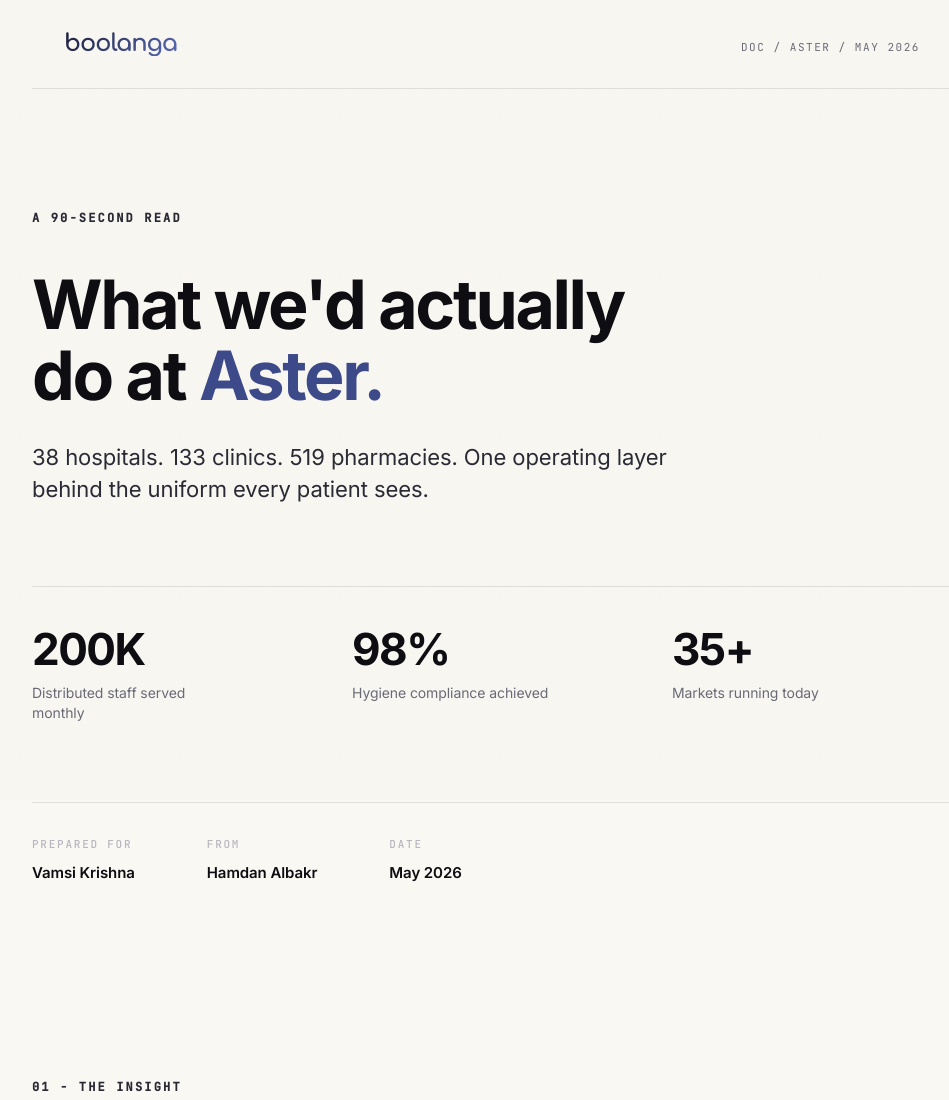
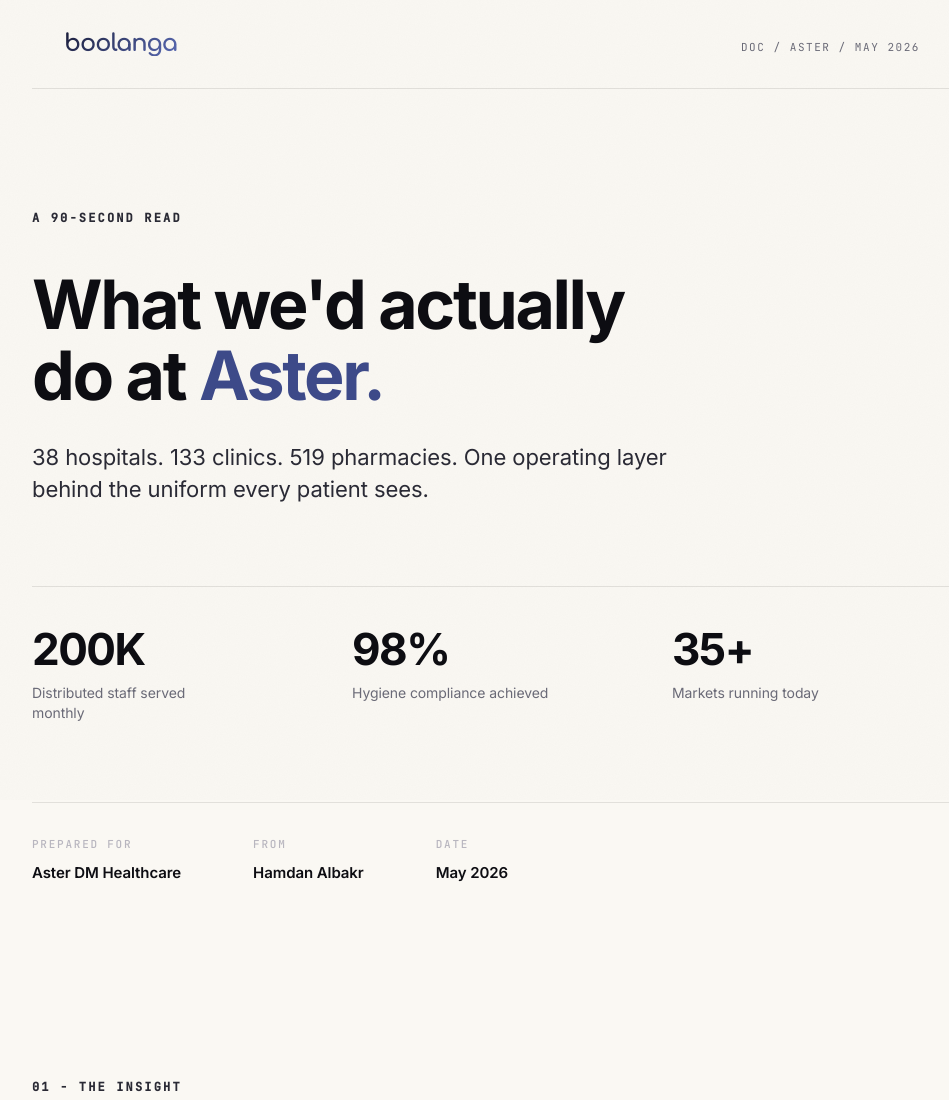
Before and after one commit to dhia-1919/asterdm, a plain HTML site: page index.html in a window 1280 px wide. Shown: the top 1100 px of the page, without its empty margins (148-1097 px from the left). Drawn offline with Linux system fonts and the light colour scheme.

Commit message:
Update index.html

```diff
--- a/index.html
+++ b/index.html
@@ -679,7 +679,7 @@
   <div class="meta-row">
     <div>
       <div class="mono label">Prepared for</div>
-      <div class="val">Vamsi Krishna</div>
+      <div class="val">Aster DM Healthcare</div>
     </div>
     <div>
       <div class="mono label">From</div>
```
